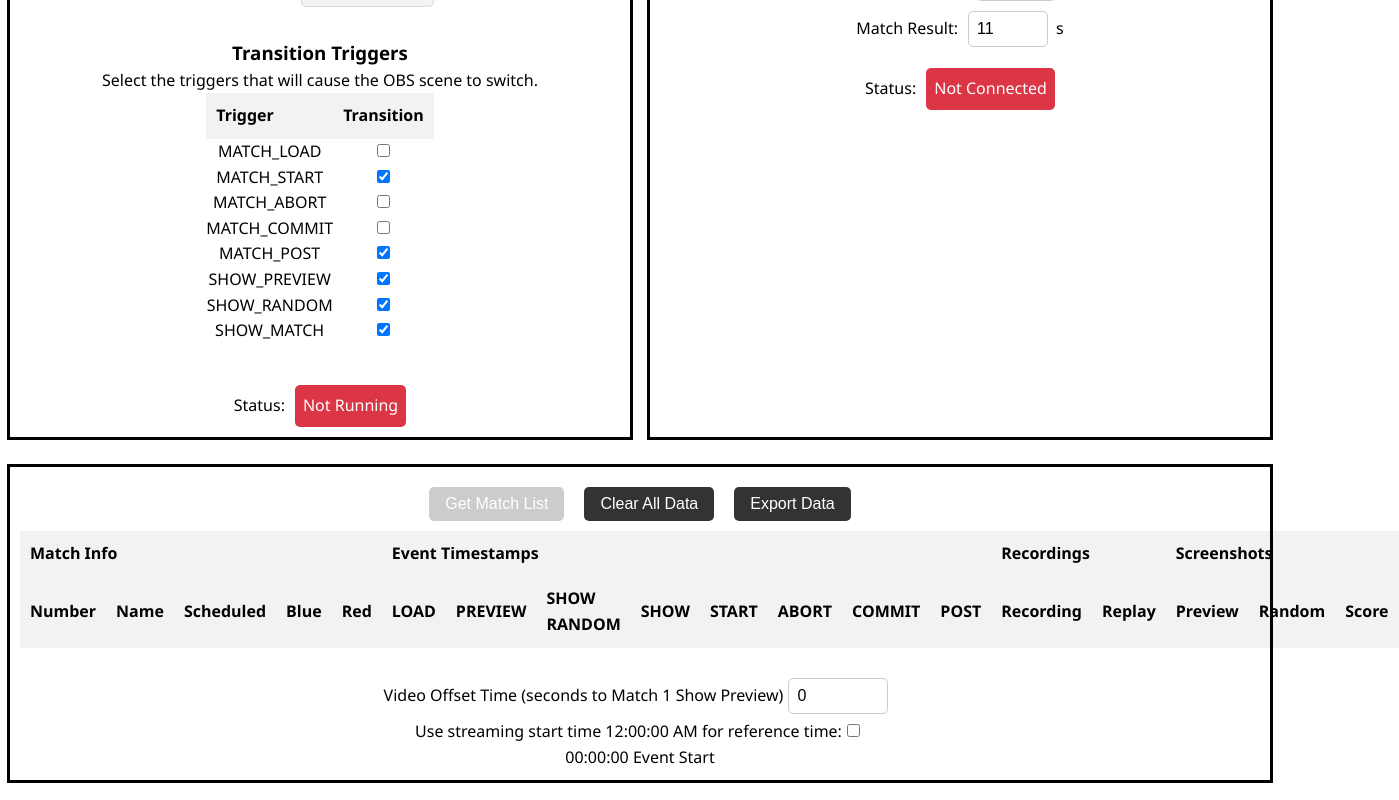
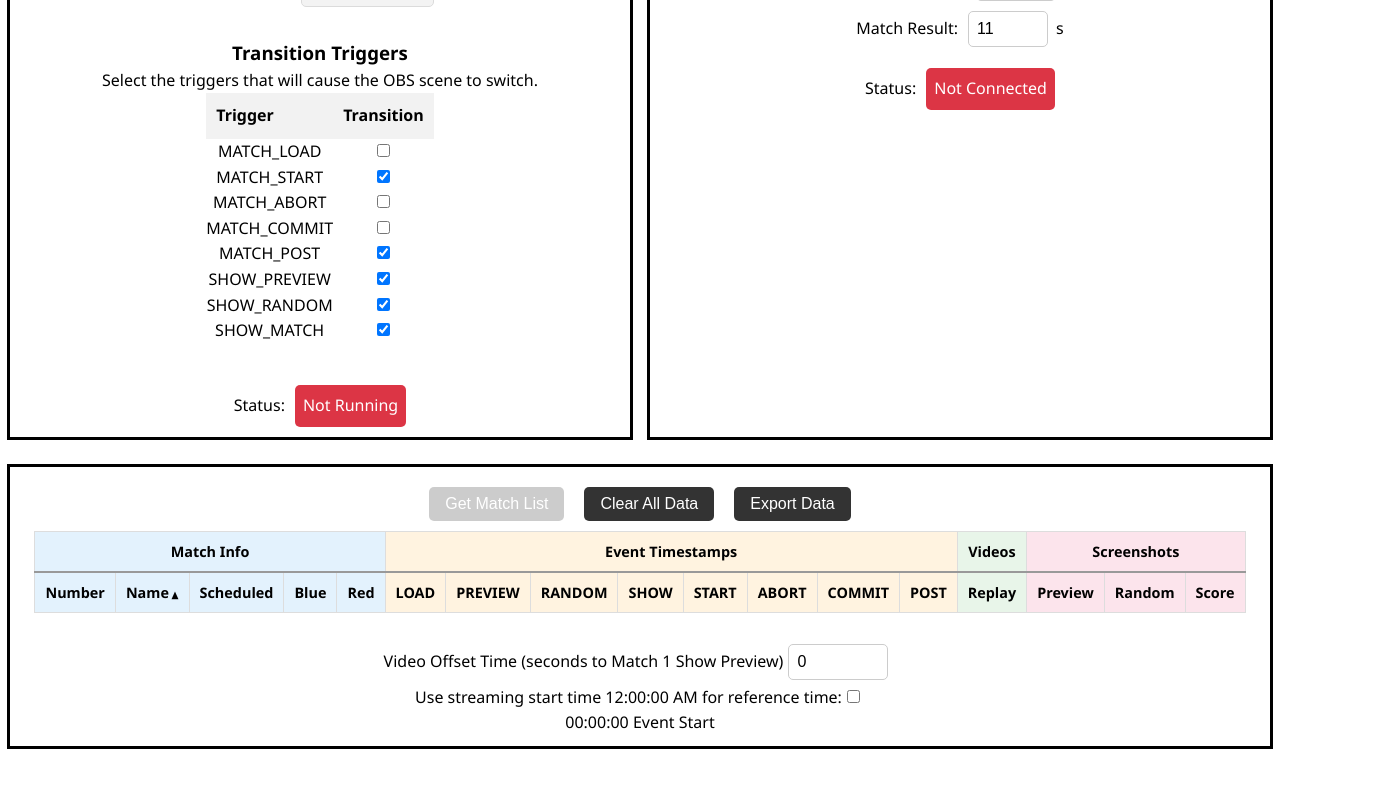
Before and after one commit to jvens/obs-ftc, a React (Create React App) app: page / in a window 1280 px wide. Shown: the part 924-1724 px from the top of the page, 1399 px wide, since content can reach past the window. After the commit the page ends 1690 px from the top, so only its background shows below. Built offline with nearby package versions, Linux system fonts and the light colour scheme; what obs-websocket-js would draw is missing.

Commit message:
feat: Enhance MatchEventsTable with sorting functionality and improved column styling

```diff
--- a/src/App.css
+++ b/src/App.css
@@ -154,25 +154,69 @@ button:disabled {
   border-collapse: collapse;
   margin-left: auto;
   margin-right: auto;
+  font-size: 0.9rem;
+}
+.matches-table th,
+.matches-table td {
+  padding: 8px 10px;
+  text-align: left;
+  border: 1px solid #ddd;
 }
 .matches-table th {
   background-color: #f2f2f2;
-  padding: 10px;
-  text-align: left;
+  position: relative;
 }
-.matches-table td {
-  padding-left: 10px;
-  padding-right: 10px;
+.matches-table th.sortable {
+  cursor: pointer;
+  user-select: none;
+}
+.matches-table th.sortable:hover {
+  background-color: #e0e0e0;
+}
+.matches-table th.sorted-asc::after {
+  content: ' \25B2';
+  font-size: 0.7em;
+}
+.matches-table th.sorted-desc::after {
+  content: ' \25BC';
+  font-size: 0.7em;
 }
 
-.matches-table tr:nth-child(even) {
-  background-color: #f9f9f9;
+/* Column group header styling */
+.matches-table th.col-group-header {
+  text-align: center;
+  font-weight: bold;
+  border-bottom: 2px solid #999;
 }
-.matches-table tr:nth-child(odd) {
-  background-color: #fff;
+.matches-table th.col-group-info {
+  background-color: #e3f2fd;
 }
-.matches-table tr:hover {
-  background-color: #f1f1f1;
+.matches-table th.col-group-timestamps {
+  background-color: #fff3e0;
+}
+.matches-table th.col-group-recordings {
+  background-color: #e8f5e9;
+}
+.matches-table th.col-group-screenshots {
+  background-color: #fce4ec;
+}
+
+/* Column styling for data rows */
+.matches-table td.col-info {
+  background-color: #f5faff;
+}
+.matches-table td.col-timestamps {
+  background-color: #fffaf5;
+}
+.matches-table td.col-recordings {
+  background-color: #f5fff5;
+}
+.matches-table td.col-screenshots {
+  background-color: #fff5f8;
+}
+
+.matches-table tbody tr:hover td {
+  background-color: #f1f1f1 !important;
 }
 
 .matches-button {
--- a/src/components/MatchEventsTable.tsx
+++ b/src/components/MatchEventsTable.tsx
@@ -1,4 +1,4 @@
-import React, { useEffect } from "react"
+import React, { useEffect, useState, useMemo } from "react"
 import { useFtcLive } from "../contexts/FtcLiveContext";
 import { usePersistentState } from "../helpers/persistant";
 import { FtcMatch } from "../types/FtcLive";
@@ -29,13 +29,23 @@ interface MatchRow {
   scoreScreenshot?: string;
 }
 
+type SortKey = keyof MatchRow;
+type SortDirection = 'asc' | 'desc';
+
 const MatchEventsTable: React.FC = () => {
   const [rows, setRows] = usePersistentState<MatchRow[]>('Match_Events', [])
+  const [sortKey, setSortKey] = useState<SortKey>('name');
+  const [sortDirection, setSortDirection] = useState<SortDirection>('asc');
   // const [teams, setTeams] = usePersistentState<Team[]>('Teams', [])
   const [chapters, setChapters] = usePersistentState<string[]>('Video_Chapters', [])
   const [offsetTime, setOffsetTime] = usePersistentState<number>('Offset_Time', 0)
-  const { serverUrl, selectedEvent , recordings, clearRecordings} = useFtcLive()
+  const { serverUrl, selectedEvent , recordings, clearRecordings, enableScreenshots, enableReplayBuffer, enableMatchRecording } = useFtcLive()
   const { latestStreamData , isConnected} = useFtcLive()
+
+  // Determine which column groups to show
+  const showVideos = enableMatchRecording || enableReplayBuffer;
+  const numberVideos = (enableMatchRecording ? 1 : 0) + (enableReplayBuffer ? 1 : 0);
+  const showScreenshots = enableScreenshots;
   const { startStreamTime } = useObsStudio()
   const [useStreamTime, setUseStreamTime] = usePersistentState<boolean>('Use_Stream_Time', false)
 
@@ -114,6 +124,62 @@ const MatchEventsTable: React.FC = () => {
     setChapters(['00:00:00 Event Start', ...chapters])
   }, [rows, setChapters, offsetTime, startStreamTime, useStreamTime])
 
+  // Sorting logic
+  const handleSort = (key: SortKey) => {
+    if (sortKey === key) {
+      setSortDirection(sortDirection === 'asc' ? 'desc' : 'asc');
+    } else {
+      setSortKey(key);
+      setSortDirection('asc');
+    }
+  };
+
+  // Parse match name into prefix and number for natural sorting
+  const parseMatchName = (name: string): { prefix: string; num: number } => {
+    const match = name.match(/^([A-Za-z]+)-?(\d+)$/);
+    if (match) {
+      return { prefix: match[1].toUpperCase(), num: parseInt(match[2], 10) };
+    }
+    return { prefix: name, num: 0 };
+  };
+
+  const sortedRows = useMemo(() => {
+    return [...rows].sort((a, b) => {
+      const aVal = a[sortKey];
+      const bVal = b[sortKey];
+
+      // Handle undefined values - put them at the end
+      if (aVal === undefined && bVal === undefined) return 0;
+      if (aVal === undefined) return 1;
+      if (bVal === undefined) return -1;
+
+      // Compare values
+      let comparison = 0;
+      if (typeof aVal === 'string' && typeof bVal === 'string') {
+        // Use natural sorting for match names
+        if (sortKey === 'name') {
+          const aParsed = parseMatchName(aVal);
+          const bParsed = parseMatchName(bVal);
+          comparison = aParsed.prefix.localeCompare(bParsed.prefix);
+          if (comparison === 0) {
+            comparison = aParsed.num - bParsed.num;
+          }
+        } else {
+          comparison = aVal.localeCompare(bVal);
+        }
+      } else if (typeof aVal === 'number' && typeof bVal === 'number') {
+        comparison = aVal - bVal;
+      }
+
+      return sortDirection === 'asc' ? comparison : -comparison;
+    });
+  }, [rows, sortKey, sortDirection]);
+
+  const getSortClass = (key: SortKey) => {
+    if (sortKey !== key) return 'sortable';
+    return `sortable sorted-${sortDirection}`;
+  };
+
   const fetchMatches = async () => {
     console.log('fetching matches')
     try {
@@ -187,61 +253,61 @@ const MatchEventsTable: React.FC = () => {
       <table className="matches-table">
         <thead>
           <tr>
-            <th colSpan={5}>Match Info</th>
-            <th colSpan={8}>Event Timestamps</th>
-            <th colSpan={2}>Recordings</th>
-            <th colSpan={3}>Screenshots</th>
+            <th colSpan={5} className="col-group-header col-group-info">Match Info</th>
+            <th colSpan={8} className="col-group-header col-group-timestamps">Event Timestamps</th>
+            {numberVideos > 0 && <th colSpan={numberVideos} className="col-group-header col-group-recordings">Videos</th>}
+            {showScreenshots && <th colSpan={3} className="col-group-header col-group-screenshots">Screenshots</th>}
           </tr>
           <tr>
-            <th>Number</th>
-            <th>Name</th>
-            <th>Scheduled</th>
-            <th>Blue</th>
-            <th>Red</th>
-            <th>LOAD</th>
-            <th>PREVIEW</th>
-            <th>SHOW RANDOM</th>
-            <th>SHOW</th>
-            <th>START</th>
-            <th>ABORT</th>
-            <th>COMMIT</th>
-            <th>POST</th>
-            <th>Recording</th>
-            <th>Replay</th>
-            <th>Preview</th>
-            <th>Random</th>
-            <th>Score</th>
+            <th className={`col-group-info ${getSortClass('number')}`} onClick={() => handleSort('number')}>Number</th>
+            <th className={`col-group-info ${getSortClass('name')}`} onClick={() => handleSort('name')}>Name</th>
+            <th className={`col-group-info ${getSortClass('scheduledTime')}`} onClick={() => handleSort('scheduledTime')}>Scheduled</th>
+            <th className="col-group-info">Blue</th>
+            <th className="col-group-info">Red</th>
+            <th className={`col-group-timestamps ${getSortClass('MATCH_LOAD')}`} onClick={() => handleSort('MATCH_LOAD')}>LOAD</th>
+            <th className={`col-group-timestamps ${getSortClass('SHOW_PREVIEW')}`} onClick={() => handleSort('SHOW_PREVIEW')}>PREVIEW</th>
+            <th className={`col-group-timestamps ${getSortClass('SHOW_RANDOM')}`} onClick={() => handleSort('SHOW_RANDOM')}>RANDOM</th>
+            <th className={`col-group-timestamps ${getSortClass('SHOW_MATCH')}`} onClick={() => handleSort('SHOW_MATCH')}>SHOW</th>
+            <th className={`col-group-timestamps ${getSortClass('MATCH_START')}`} onClick={() => handleSort('MATCH_START')}>START</th>
+            <th className={`col-group-timestamps ${getSortClass('MATCH_ABORT')}`} onClick={() => handleSort('MATCH_ABORT')}>ABORT</th>
+            <th className={`col-group-timestamps ${getSortClass('MATCH_COMMIT')}`} onClick={() => handleSort('MATCH_COMMIT')}>COMMIT</th>
+            <th className={`col-group-timestamps ${getSortClass('MATCH_POST')}`} onClick={() => handleSort('MATCH_POST')}>POST</th>
+            {enableMatchRecording && <th className="col-group-recordings">Recording</th>}
+            {enableReplayBuffer && <th className="col-group-recordings">Replay</th>}
+            {showScreenshots && <th className="col-group-screenshots">Preview</th>}
+            {showScreenshots && <th className="col-group-screenshots">Random</th>}
+            {showScreenshots && <th className="col-group-screenshots">Score</th>}
           </tr>
         </thead>
         <tbody>
-          {rows.map(row => (
-            <tr key={row.number}>
-              <td>{row.number}</td>
-              <td>{row.name}</td>
-              <td>{row.scheduledTime ? new Date(row.scheduledTime).toLocaleTimeString() : ''}</td>
-              <td>
+          {sortedRows.map(row => (
+            <tr key={row.name}>
+              <td className="col-info">{row.number}</td>
+              <td className="col-info">{row.name}</td>
+              <td className="col-info">{row.scheduledTime ? new Date(row.scheduledTime).toLocaleTimeString() : ''}</td>
+              <td className="col-info">
                 {row.blue1}<br />
                 {row.blue2}<br/>
                 {row.blue3}
               </td>
-              <td>
+              <td className="col-info">
                 {row.red1}<br />
                 {row.red2}<br />
                 {row.red3}
               </td>
-              <td>{row.MATCH_LOAD ? new Date(row.MATCH_LOAD).toLocaleTimeString() : ''}</td>
-              <td>{row.SHOW_PREVIEW ? new Date(row.SHOW_PREVIEW).toLocaleTimeString() : ''}</td>
-              <td>{row.SHOW_RANDOM ? new Date(row.SHOW_RANDOM).toLocaleTimeString() : ''}</td>
-              <td>{row.SHOW_MATCH ? new Date(row.SHOW_MATCH).toLocaleTimeString() : ''}</td>
-              <td>{row.MATCH_START ? new Date(row.MATCH_START).toLocaleTimeString() : ''}</td>
-              <td>{row.MATCH_ABORT ? new Date(row.MATCH_ABORT).toLocaleTimeString() : ''}</td>
-              <td>{row.MATCH_COMMIT ? new Date(row.MATCH_COMMIT).toLocaleTimeString() : ''}</td>
-              <td>{row.MATCH_POST ? new Date(row.MATCH_POST).toLocaleTimeString() : ''}</td>
-              <td>{row.recordingFile && <a href={`file:///${row.recordingFile}`} download={`${row.name}_recording.mkv`}>Link</a>}</td>
-              <td>{row.replayFile && <a href={`file:///${row.replayFile}`} download={`${row.name}_replay.mkv`}>Link</a>}</td>
-              <td>{row.previewScreenshot && <a href={`file:///${row.previewScreenshot}`} download={`${row.name}_preview.png`}>Link</a>}</td>
-              <td>{row.randomScreenshot && <a href={`file:///${row.randomScreenshot}`} download={`${row.name}_random.png`}>Link</a>}</td>
-              <td>{row.scoreScreenshot && <a href={`file:///${row.scoreScreenshot}`} download={`${row.name}_score.png`}>Link</a>}</td>
+              <td className="col-timestamps">{row.MATCH_LOAD ? new Date(row.MATCH_LOAD).toLocaleTimeString() : ''}</td>
+              <td className="col-timestamps">{row.SHOW_PREVIEW ? new Date(row.SHOW_PREVIEW).toLocaleTimeString() : ''}</td>
+              <td className="col-timestamps">{row.SHOW_RANDOM ? new Date(row.SHOW_RANDOM).toLocaleTimeString() : ''}</td>
+              <td className="col-timestamps">{row.SHOW_MATCH ? new Date(row.SHOW_MATCH).toLocaleTimeString() : ''}</td>
+              <td className="col-timestamps">{row.MATCH_START ? new Date(row.MATCH_START).toLocaleTimeString() : ''}</td>
+              <td className="col-timestamps">{row.MATCH_ABORT ? new Date(row.MATCH_ABORT).toLocaleTimeString() : ''}</td>
+              <td className="col-timestamps">{row.MATCH_COMMIT ? new Date(row.MATCH_COMMIT).toLocaleTimeString() : ''}</td>
+              <td className="col-timestamps">{row.MATCH_POST ? new Date(row.MATCH_POST).toLocaleTimeString() : ''}</td>
+              {enableMatchRecording && <td className="col-recordings">{row.recordingFile && <a href={`file:///${row.recordingFile}`} download={`${row.name}_recording.mkv`}>Link</a>}</td>}
+              {enableReplayBuffer && <td className="col-recordings">{row.replayFile && <a href={`file:///${row.replayFile}`} download={`${row.name}_replay.mkv`}>Link</a>}</td>}
+              {showScreenshots && <td className="col-screenshots">{row.previewScreenshot && <a href={`file:///${row.previewScreenshot}`} download={`${row.name}_preview.png`}>Link</a>}</td>}
+              {showScreenshots && <td className="col-screenshots">{row.randomScreenshot && <a href={`file:///${row.randomScreenshot}`} download={`${row.name}_random.png`}>Link</a>}</td>}
+              {showScreenshots && <td className="col-screenshots">{row.scoreScreenshot && <a href={`file:///${row.scoreScreenshot}`} download={`${row.name}_score.png`}>Link</a>}</td>}
             </tr>
           ))}
         </tbody>
```
